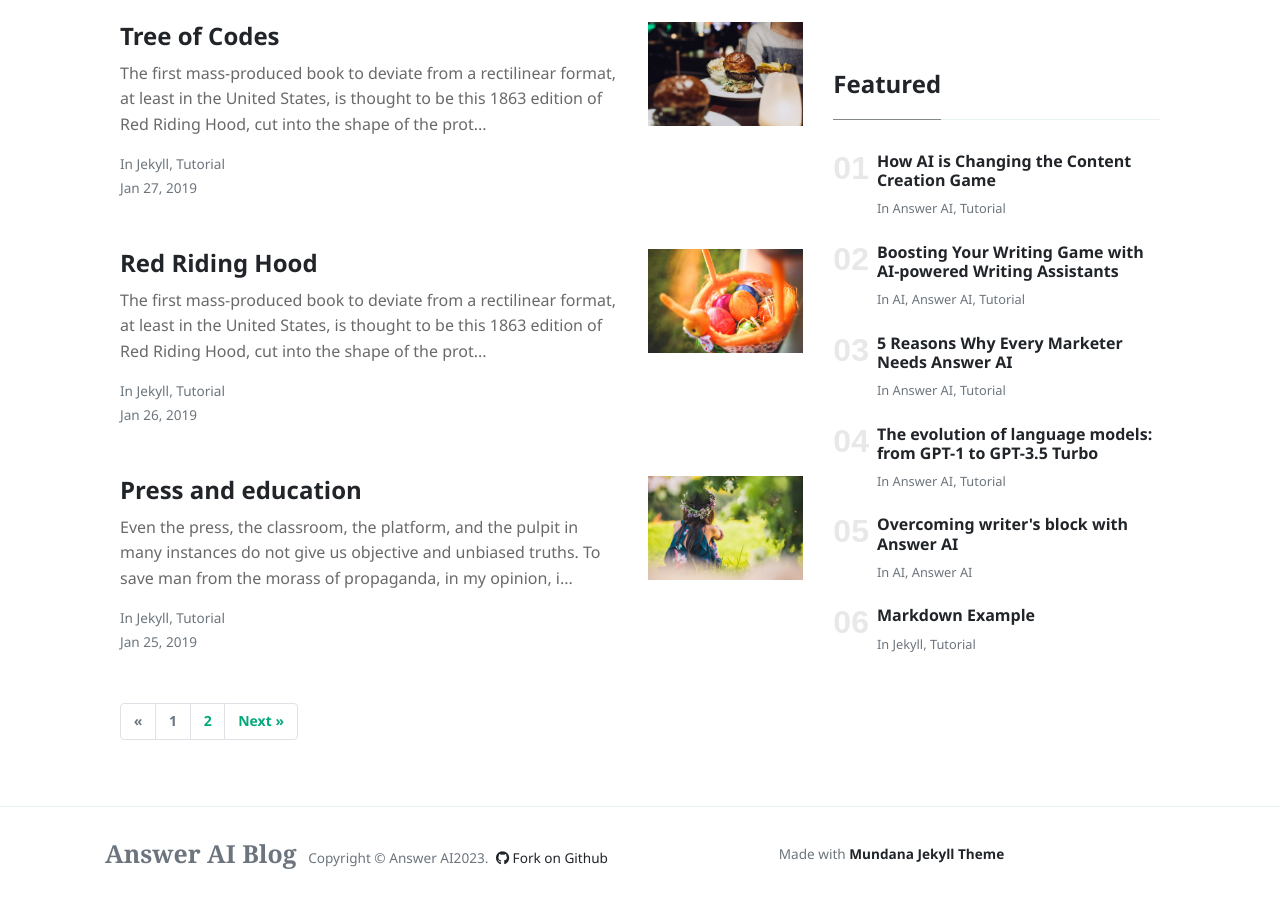
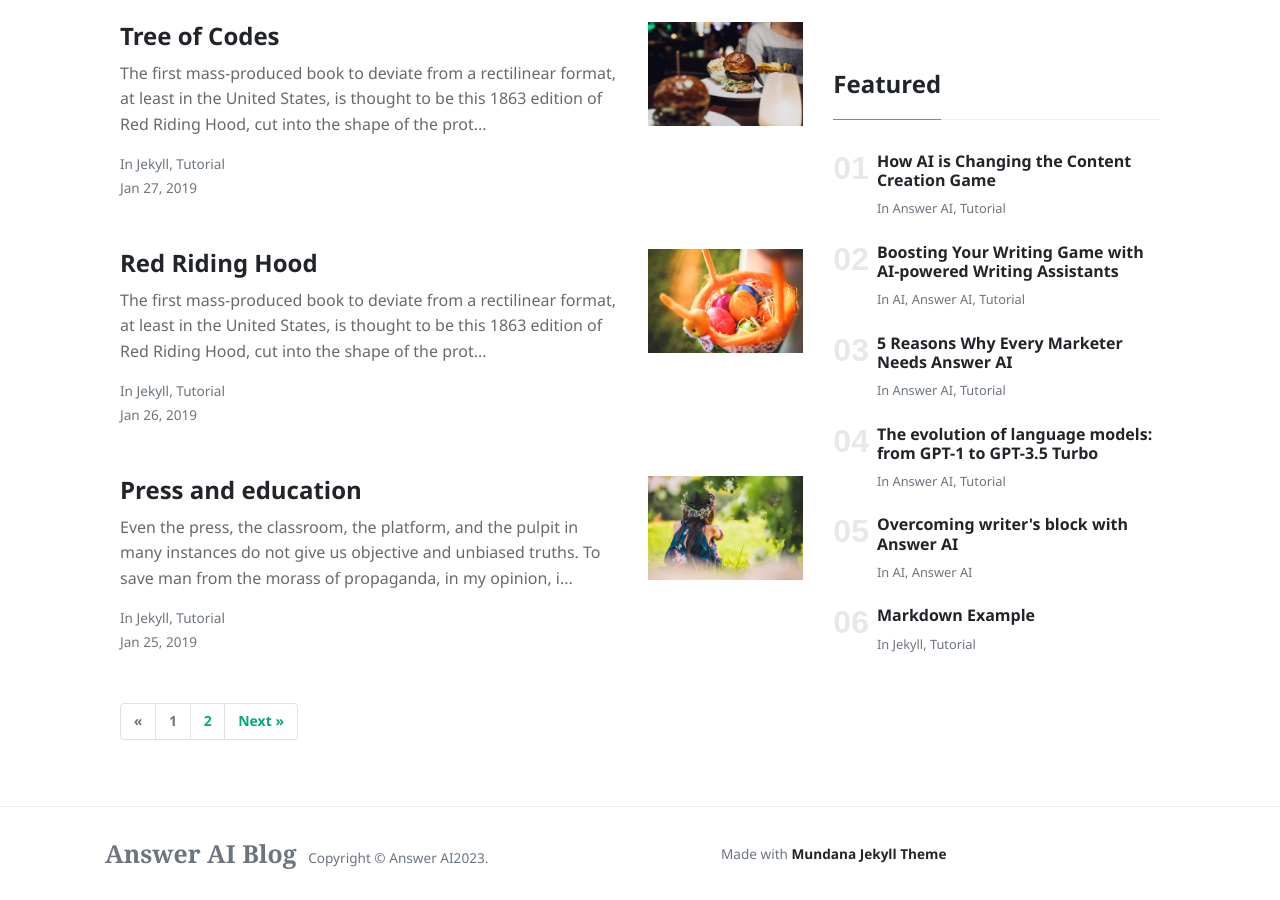
Before and after one commit to bilalmoten/blog, a Jekyll site: the page built from index.html, in a window 1280 px wide and 900 px high, scrolled down 1588 px. Built offline with Jekyll 4.4.1, drawn with Linux system fonts in a browser that asks for light colours; nearby versions of some CDN libraries; the list of posts is cut into pages by our own code.

Commit message:
Update default.html

```diff
--- a/_layouts/default.html
+++ b/_layouts/default.html
@@ -81,7 +81,7 @@
                 <span>Copyright © Answer AI<script>document.write(new Date().getFullYear())</script>.</span>
 
                 <!--  Github Repo Star Btn-->
-                <a class="text-dark ml-1" target="_blank" href="https://answerai.tech"><i class="fab fa-github"></i> Fork on Github</a>
+                <a class="text-dark ml-1" target="_blank" href="https://answerai.tech"></a>
 
             </div>
             <div>
```
